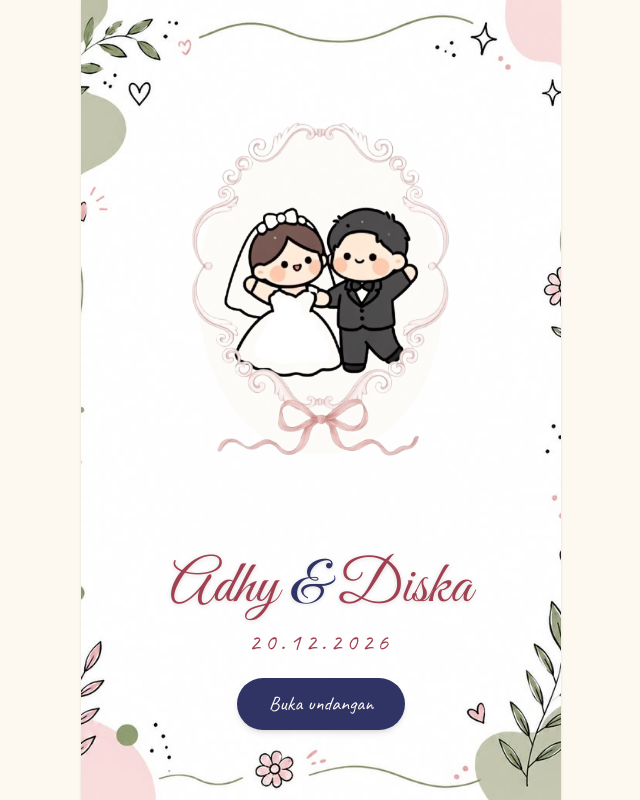
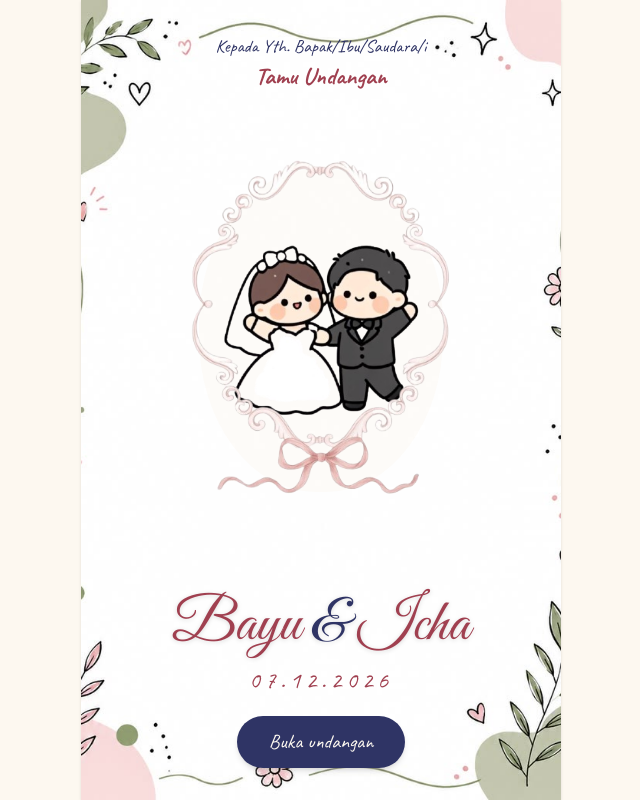
Before and after one commit to Redpannnn/sweetchibi, a Next.js app: page / in a window 1280 px wide. Shown: the whole page, without its empty margins (319-959 px from the left). Built offline with nearby package versions, Linux system fonts and the light colour scheme.

Commit message:
Update cover.tsx

```diff
--- a/src/components/wedding/sections/cover.tsx
+++ b/src/components/wedding/sections/cover.tsx
@@ -3,6 +3,31 @@
 import * as React from "react";
 
 export function CoverSection({ onOpen }: { onOpen: () => void }) {
+  // Guest name — di-resolve dari URL ?to=<code|name> (link personal tamu).
+  //   • ?to=budi      → lookup ke DB /api/guests/lookup → "Budi Santoso" (jika terdaftar)
+  //   • ?to=Tamu+Undangan → tampil literal
+  //   • tanpa param   → "Tamu Undangan"
+  const [guestName, setGuestName] = React.useState("Tamu Undangan");
+
+  React.useEffect(() => {
+    const raw = new URLSearchParams(window.location.search).get("to") ?? "";
+    const decoded = decodeURIComponent(raw.replace(/\+/g, " ")).trim();
+    if (!decoded) return;
+    let cancelled = false;
+    fetch(`/api/guests/lookup?code=${encodeURIComponent(decoded)}`)
+      .then((res) => res.json())
+      .then((data) => {
+        if (cancelled) return;
+        setGuestName(data?.name ?? decoded);
+      })
+      .catch(() => {
+        if (!cancelled) setGuestName(decoded);
+      });
+    return () => {
+      cancelled = true;
+    };
+  }, []);
+
   return (
     <section
       id="cover"
@@ -16,6 +41,14 @@ export function CoverSection({ onOpen }: { onOpen: () => void }) {
     >
       {/* main content */}
       <div className="z-10 flex w-full max-w-md flex-col items-center justify-center">
+        {/* guest greeting */}
+        <p className="z-10 font-hand text-lg text-navy">
+          Kepada Yth. Bapak/Ibu/Saudara/i
+        </p>
+        <p className="z-10 mb-4 font-hand text-2xl font-bold text-maroon">
+          {guestName}
+        </p>
+
         {/* framed couple — ornate frame on top of couple photo (frame ~30% bigger) */}
         <div className="relative mx-auto mb-5 h-[468px] w-[312px] animate-fade-in">
           {/* soft cream oval backdrop so the couple sits nicely in the opening */}
@@ -30,7 +63,7 @@ export function CoverSection({ onOpen }: { onOpen: () => void }) {
           >
             <img
               src="/images/cover-couple-cropped.png"
-              alt="Potret Adhy & Diska"
+              alt="Potret Bayu & Icha"
               className="h-[85%] w-[85%] object-contain"
             />
           </div>
@@ -45,12 +78,12 @@ export function CoverSection({ onOpen }: { onOpen: () => void }) {
 
         {/* names */}
         <h1 className="text-center font-display text-5xl leading-none text-maroon drop-shadow-sm sm:text-6xl">
-          Adhy <span className="text-navy">&amp;</span> Diska
+          Bayu <span className="text-navy">&amp;</span> Icha
         </h1>
 
         {/* date */}
         <p className="mt-2 text-center font-hand text-2xl tracking-[0.2em] text-maroon">
-          20.12.2026
+          07.12.2026
         </p>
 
         {/* open button */}
```
